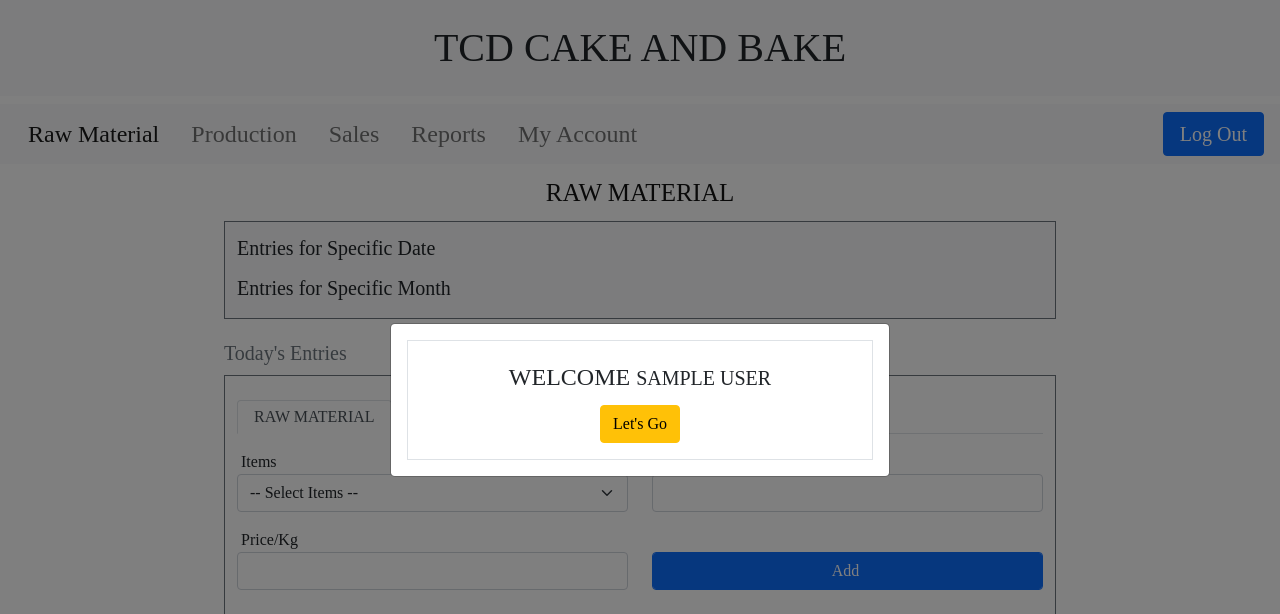
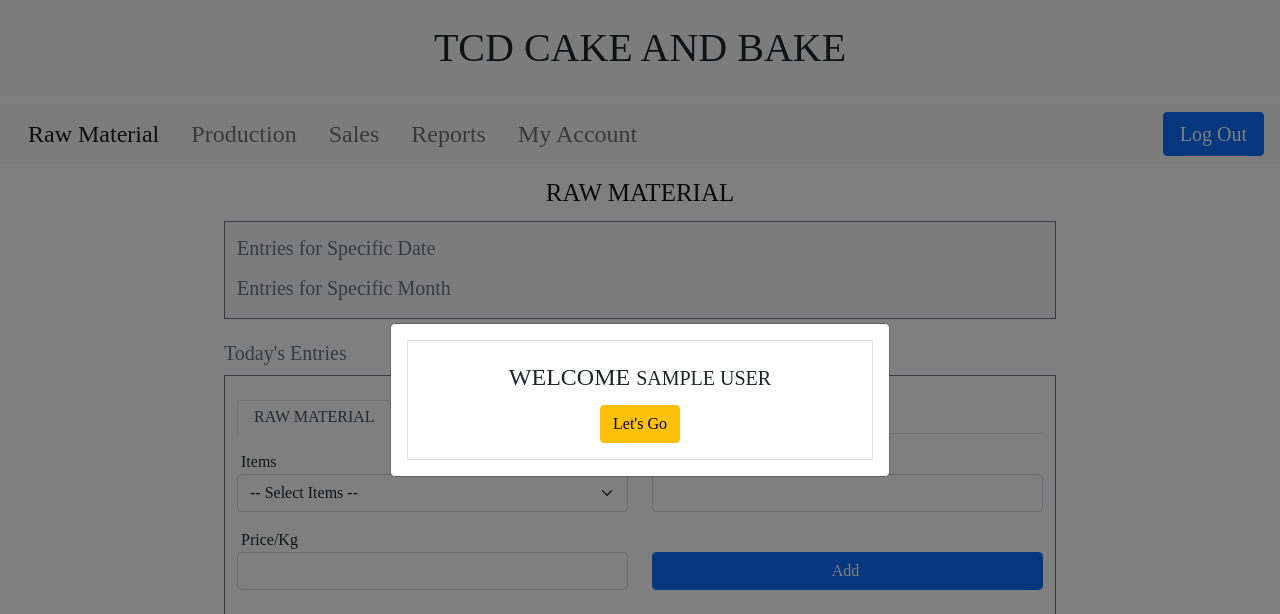
Before and after one commit to SophieaSharma/tcd, a PHP site: page /rawmaterial.php in a window 1280 px wide. Shown: the top 614 px of the page. Run offline with PHP 8.4, Linux system fonts and the light colour scheme; the visitor is signed in with stand-in values (Sample User, id 1); data that the repository does not hold is empty; some libraries are stand-ins or nearby versions.

Commit message:
minor changes

```diff
--- a/rawmaterial.php
+++ b/rawmaterial.php
@@ -91,10 +91,10 @@ if($_SESSION['modalTimes']==1){?>
         <div class="col-lg-8 border border-secondary bg-light mb-3 py-2">
 
             <div class="col-lg-8 mb-1 py-2 px-0 text-secondary fs-5">
-                <a href="rawmaterialSpecificDateEntries.php" class="text-dark my-2" style="text-decoration: none">Entries for Specific Date</a>
+                <a href="rawmaterialSpecificDateEntries.php" class="text-secondary my-2" style="text-decoration: none">Entries for Specific Date</a>
             </div>
             <div class="col-lg-8 mb-1 py-2 px-0 text-secondary fs-5">
-                <a href="rawmaterialSpecificMonthEntries.php" class="text-dark my-2" style="text-decoration: none">Entries for Specific Month</a>
+                <a href="rawmaterialSpecificMonthEntries.php" class="text-secondary my-2" style="text-decoration: none">Entries for Specific Month</a>
             </div>
 
         </div>
```
Also changed, not shown: rawmaterialSpecificMonthEntries.php (+13 -9 lines).
